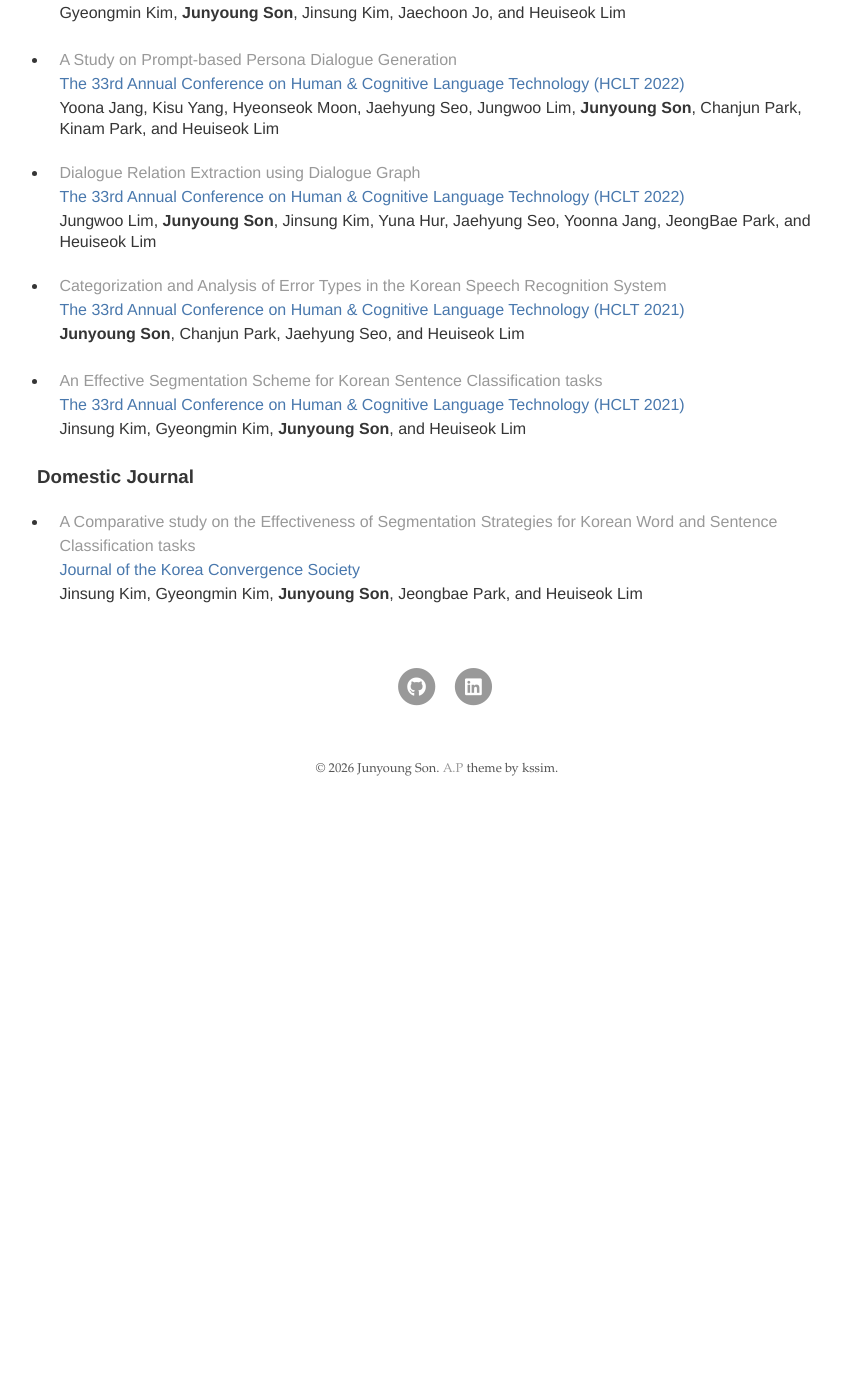
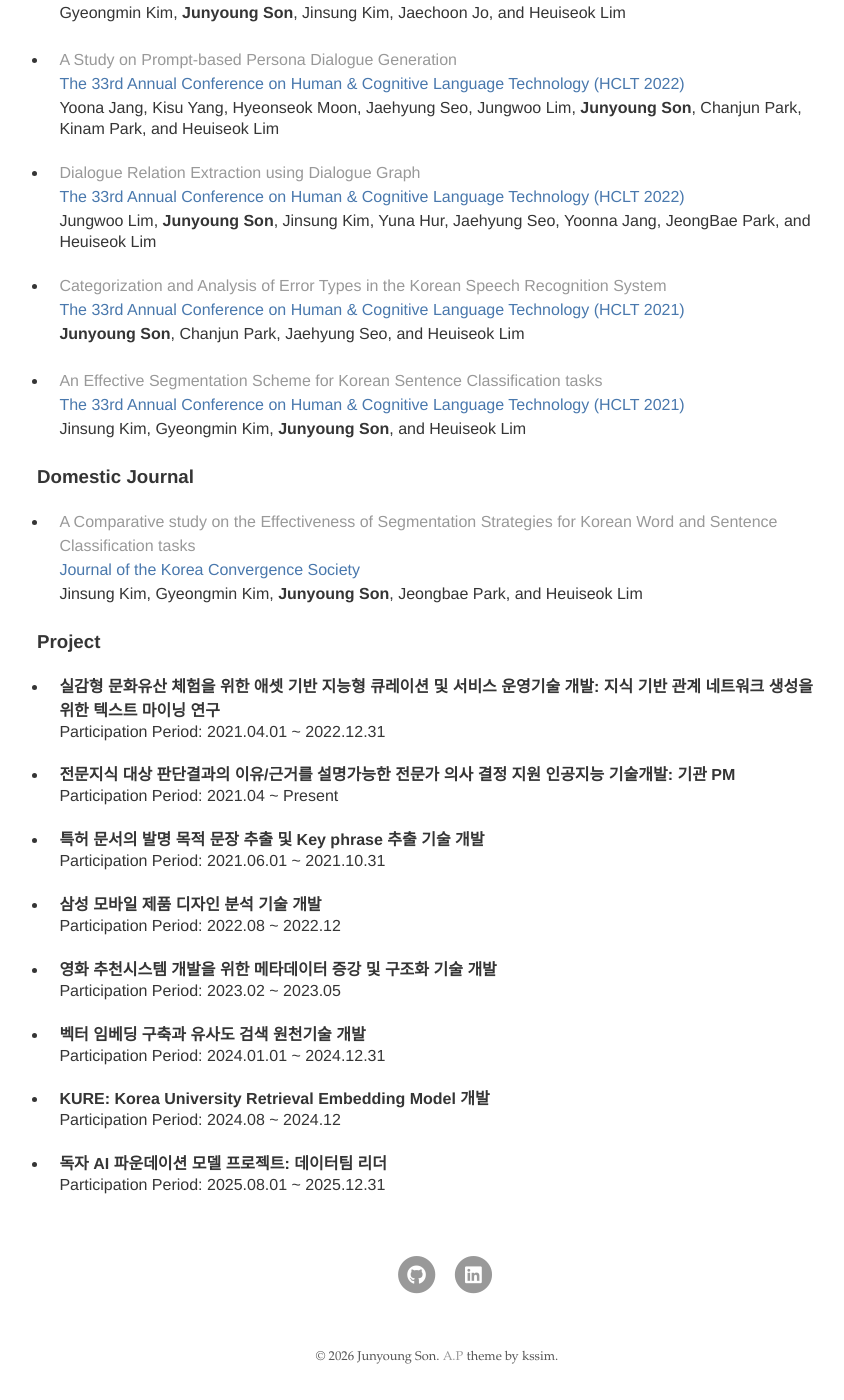
Before and after one commit to rgop13/rgop13.github.io, a Jekyll site: the page built from index.md, in a window 1280 px wide and 1400 px high, scrolled down 1971 px. Shown: the whole window, without its empty margins (203-1047 px from the left). Built offline with Jekyll 4.4.1, drawn with Linux system fonts in a browser that asks for light colours; before the commit the page ends 2783 px from its top, so only the background shows below that.

Commit message:
Update project section

```diff
--- a/index.md
+++ b/index.md
@@ -96,3 +96,36 @@ Jinsung Kim, Gyeongmin Kim, **Junyoung Son**, and Heuiseok Lim
 * [A Comparative study on the Effectiveness of Segmentation Strategies for Korean Word and Sentence Classification tasks](https://koreascience.kr/article/JAKO202106361937222.page) <br/>
 <span style="color:rgb(73, 120, 173)"> Journal of the Korea Convergence Society </span> <br/>
 Jinsung Kim, Gyeongmin Kim, **Junyoung Son**, Jeongbae Park, and Heuiseok Lim
+
+
+### Project
+* **실감형 문화유산 체험을 위한 애셋 기반 지능형 큐레이션 및 서비스 운영기술 개발: 지식 기반 관계 네트워크 생성을 위한 텍스트 마이닝 연구** <br/>
+  Participation Period: 2021.04.01 ~ 2022.12.31
+<br/>
+<br/>
+* **전문지식 대상 판단결과의 이유/근거를 설명가능한 전문가 의사 결정 지원 인공지능 기술개발: 기관 PM** <br/>
+  Participation Period: 2021.04 ~ Present
+<br/>
+<br/>
+* **특허 문서의 발명 목적 문장 추출 및 Key phrase 추출 기술 개발** <br/>
+  Participation Period: 2021.06.01 ~ 2021.10.31
+<br/>
+<br/>
+* **삼성 모바일 제품 디자인 분석 기술 개발** <br/>
+  Participation Period: 2022.08 ~ 2022.12
+<br/>
+<br/>
+* **영화 추천시스템 개발을 위한 메타데이터 증강 및 구조화 기술 개발** <br/>
+  Participation Period: 2023.02 ~ 2023.05
+<br/>
+<br/>
+* **벡터 임베딩 구축과 유사도 검색 원천기술 개발** <br/>
+  Participation Period: 2024.01.01 ~ 2024.12.31
+<br/>
+<br/>
+* **KURE: Korea University Retrieval Embedding Model 개발** <br/>
+  Participation Period: 2024.08 ~ 2024.12
+<br/>
+<br/>
+* **독자 AI 파운데이션 모델 프로젝트: 데이터팀 리더** <br/>
+  Participation Period: 2025.08.01 ~ 2025.12.31
```
